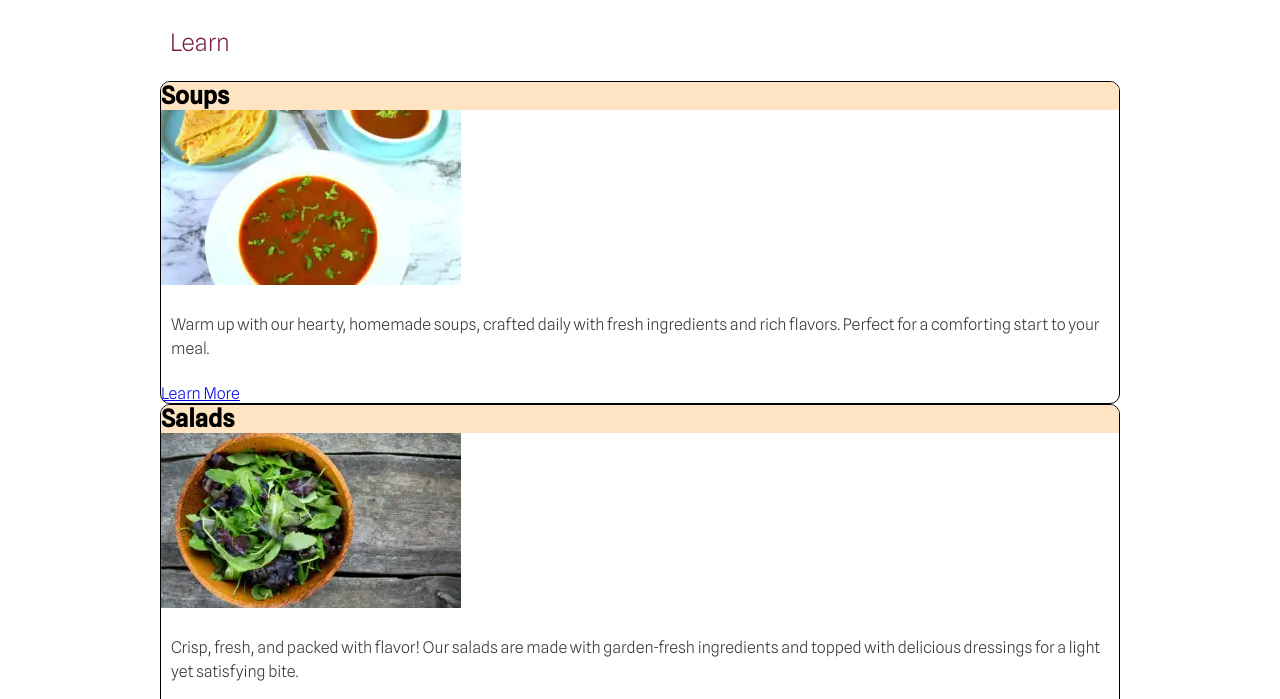
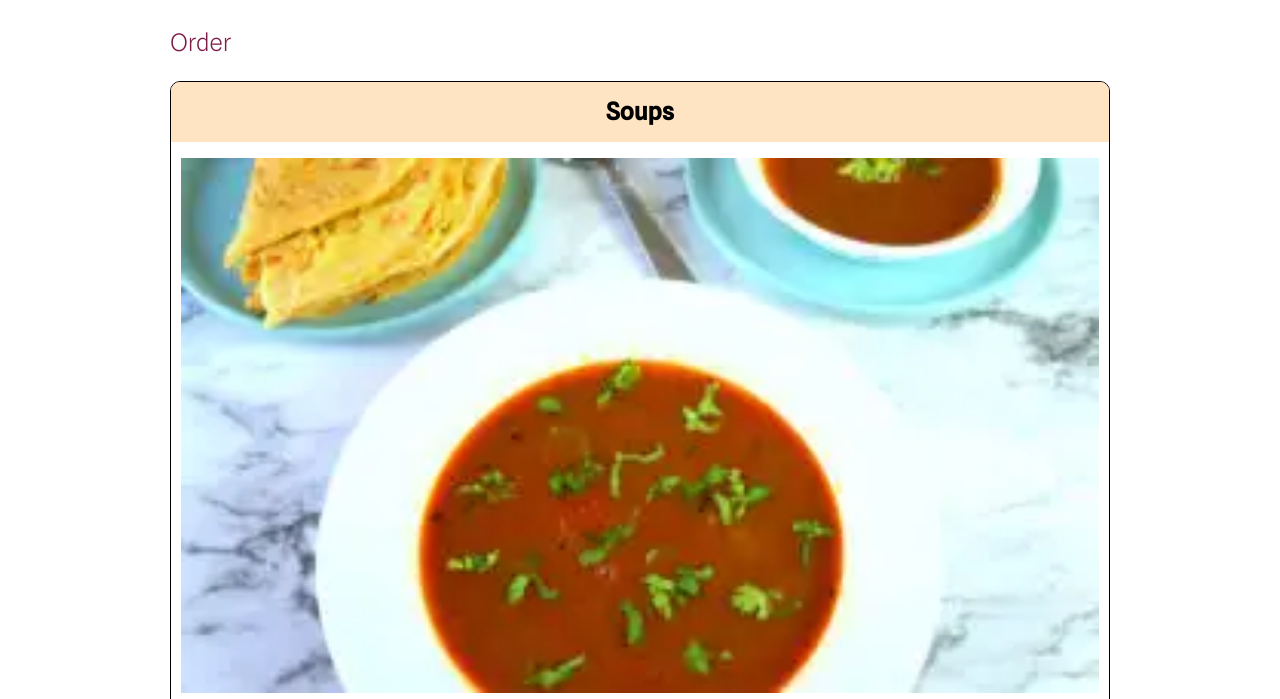
Before and after one commit to jackgregory003/04-Diner-Assignment, a plain HTML site: page index.html in a window 1280 px wide. Shown: the part 101-800 px from the top of the page. Drawn offline with Linux system fonts and the light colour scheme.

Commit message:
card created

```diff
--- a/index.html
+++ b/index.html
@@ -39,7 +39,7 @@
 
 <div id="mainWrapper">
     <main>
-        <h1>Learn</h1>
+        <h1>Order</h1>
         <div class="allcards">
         <section>
         <h2>Soups</h2>
--- a/scss/_small.scss
+++ b/scss/_small.scss
@@ -111,25 +111,44 @@ main {
     }
 
     .allcards {
-
+      padding: 0 $gutter;
         section{
             border: 1px solid;
             border-radius: 10px;
             overflow:hidden;
+            margin: 1rem 0;
+            h2,p,img {
+                margin: 0;
+                padding: 1rem $gutter;
+
+            }
             h2{
                 background-color: bisque;
                 font-size: 1.5rem;
                 margin: 0;
+                padding: 1rem $gutter;
+                text-align: center;
          }
             img{
-
-
+              width: 100%;
+             height: auto;
+             display: block;
+            }
+            img.e2e {
+                padding: 0;
             }
             p {
-
-
+                font-style: italic;
             }
-
+            a{
+                display: block;
+                background-color: cadetblue;
+                padding: .75rem;
+                text-align: center;
+                margin: 0 3rem 1rem 3rem;
+                border-radius: 8px;
+                color: white;
+            }
 
         }
 
```
Also changed, not shown: css/styles.css, css/styles.min.css.
